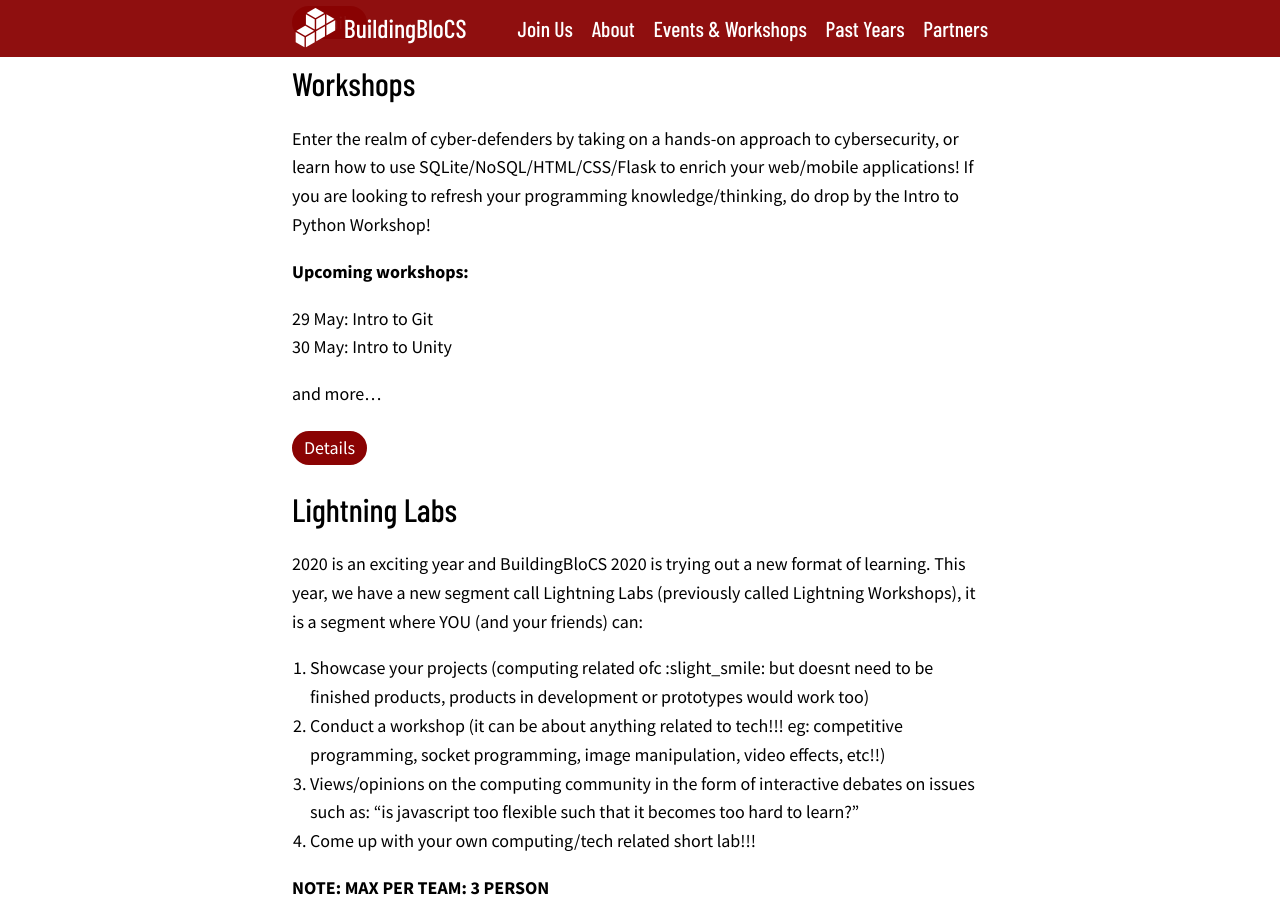
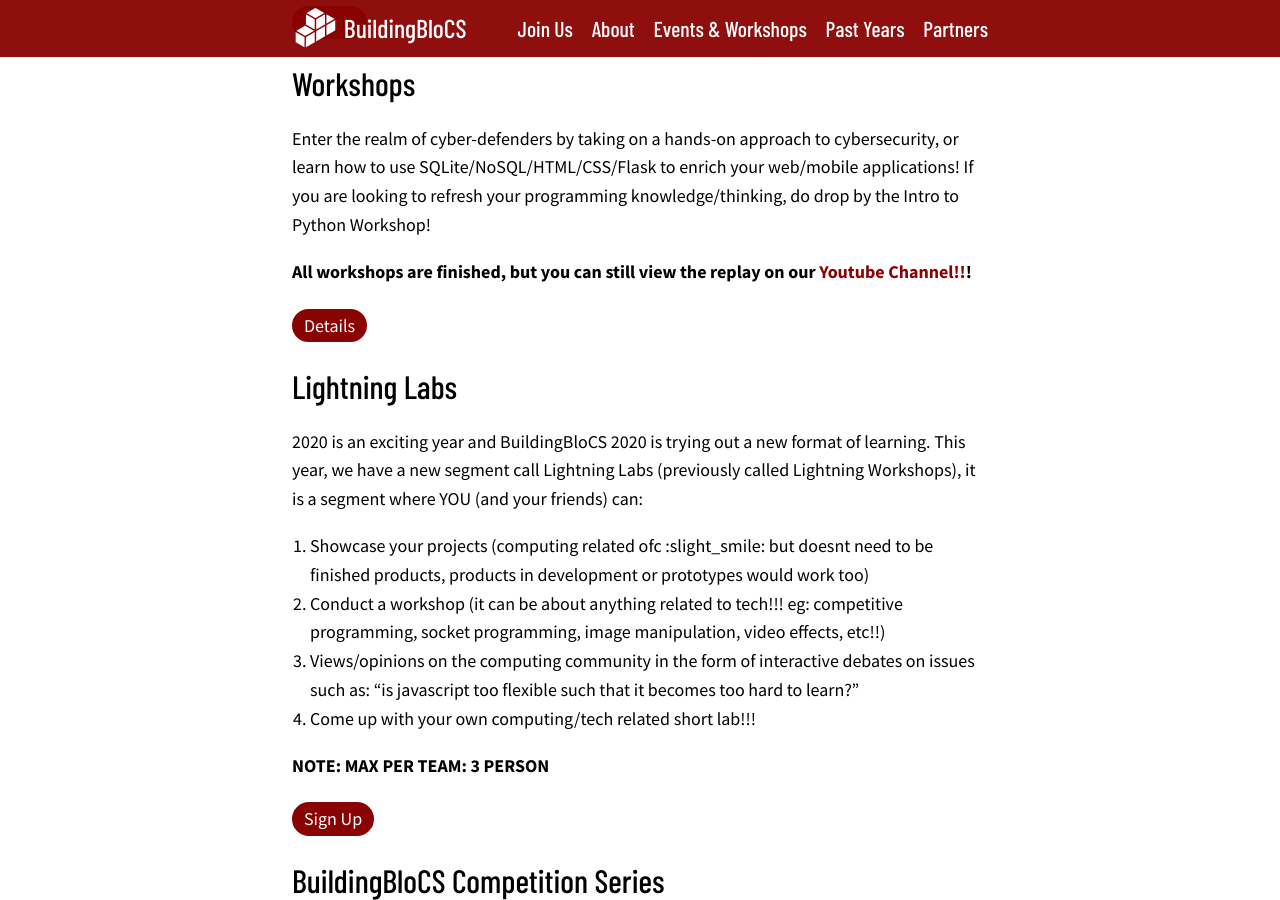
Before and after one commit to buildingblocs/2020, a Jekyll site: the page built from pre-event/index.md, in a window 1280 px wide and 900 px high, scrolled down 415 px. Built offline with Jekyll 4.4.1, drawn with Linux system fonts in a browser that asks for light colours; some web fonts are replaced; our own code applies the rules of GitHub Pages for plain Markdown files.

Commit message:
Updated workshop

```diff
--- a/pre-event/index.md
+++ b/pre-event/index.md
@@ -14,12 +14,7 @@
 
 Enter the realm of cyber-defenders by taking on a hands-on approach to cybersecurity, or learn how to use SQLite/NoSQL/HTML/CSS/Flask to enrich your web/mobile applications! If you are looking to refresh your programming knowledge/thinking, do drop by the Intro to Python Workshop!
 
-**Upcoming workshops:**
-
-29 May: Intro to Git<br>
-30 May: Intro to Unity<br>
-
-and more...
+**All workshops are finished, but you can still view the replay on our [Youtube Channel!!](https://www.youtube.com/channel/UCWQmrxGbwU4jFBCJf7rPoFQ "BuildingBlocs Youtube")!**
 
 <a class="btn" href="{{ site.baseurl }}/pre-event/workshop">Details</a>
 
```
